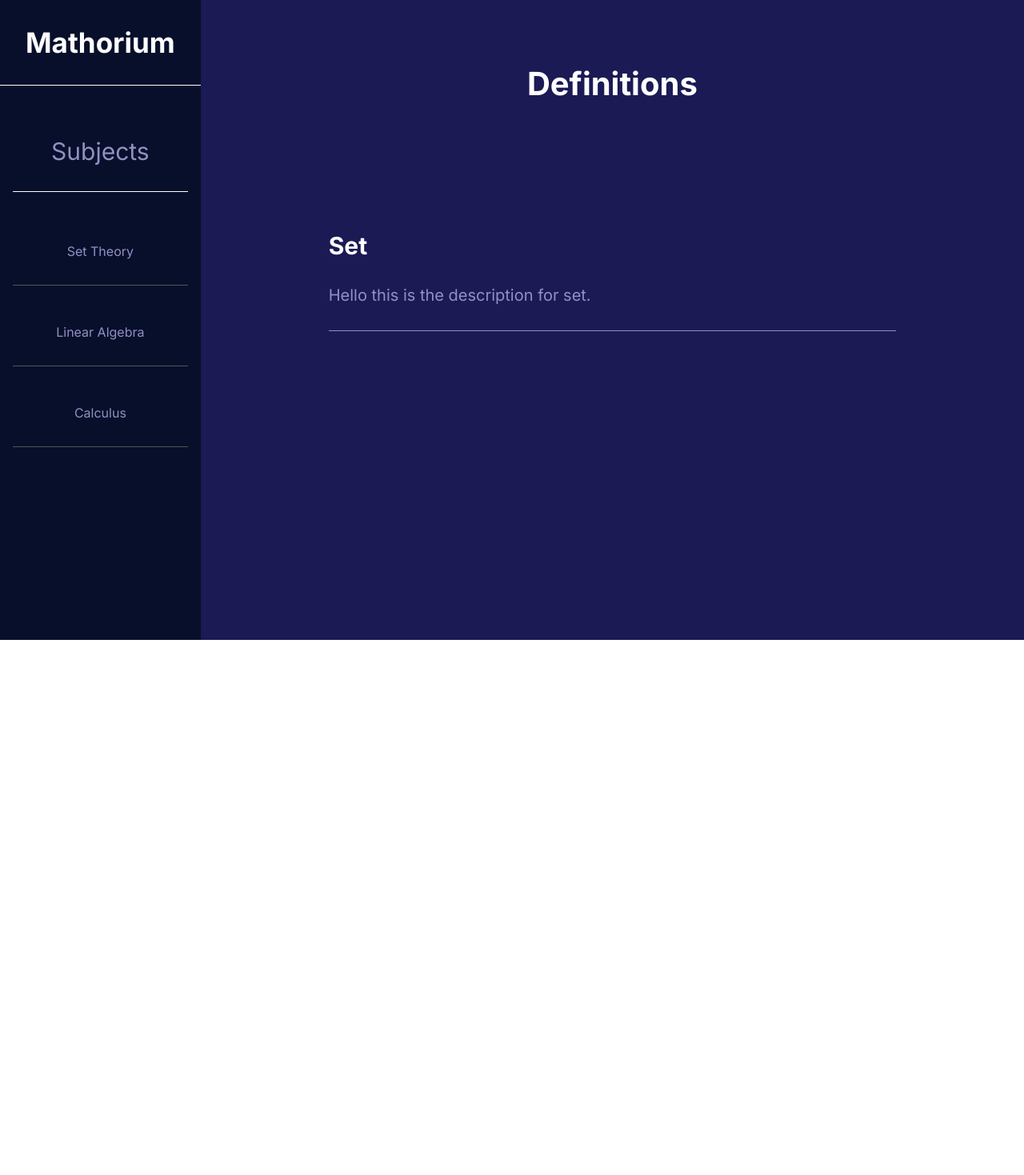
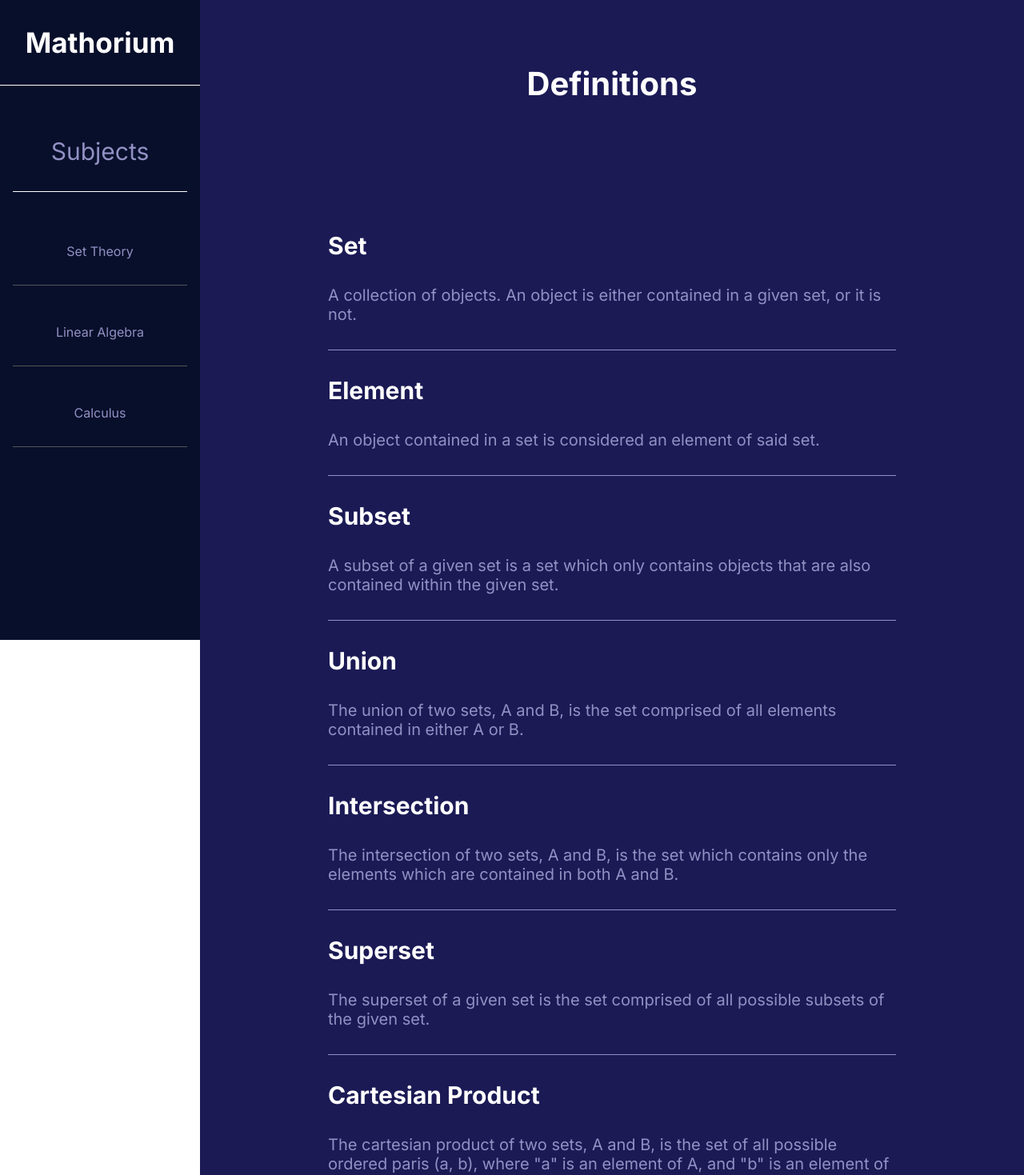
Before and after one commit to ottav14/mathorium, a Next.js app: page /set-theory/definitions in a window 1280 px wide. Shown: the top 1469 px of the page at 80% size. Before the commit the page ends 800 px from the top, so only its background shows below. Built offline with nearby package versions, Linux system fonts and the light colour scheme.

Commit message:
Things starting to look pretttttyyy good.

```diff
--- a/app/components/Definition/Definition.module.css
+++ b/app/components/Definition/Definition.module.css
@@ -1,5 +1,6 @@
 .definition {
 	border-bottom: 1px solid rgb(var(--light-grey-rgb));
+	margin-bottom: 2rem;
 }
 
 .term {
--- a/app/components/Sidebar/Sidebar.module.css
+++ b/app/components/Sidebar/Sidebar.module.css
@@ -1,5 +1,7 @@
 .sidebar {
 	display: flex;
+	position: fixed;
+	width: var(--sidebar-width);
 	flex-direction: column;
 	background-color: rgb(var(--dark-blue-rgb));
 	height: 100vh;
--- a/app/globals.css
+++ b/app/globals.css
@@ -1,5 +1,6 @@
 :root {
   --max-width: 1100px;
+  --sidebar-width: 250px;
   --border-radius: 12px;
   --font-mono: ui-monospace, Menlo, Monaco, "Cascadia Mono", "Segoe UI Mono",
     "Roboto Mono", "Oxygen Mono", "Ubuntu Monospace", "Source Code Pro",
@@ -102,6 +103,7 @@ a {
 
 .main {
 	flex: 1;
+	margin-left: var(--sidebar-width);
 	background-color: rgb(var(--blue-rgb));
 }
 
--- a/app/page.module.css
+++ b/app/page.module.css
@@ -11,4 +11,5 @@
 	padding: 5rem;
 	padding-top: 1rem;
 	font-size: 20px;
+	font-weight: normal;
 }
--- a/app/set-theory/definitions/page.module.css
+++ b/app/set-theory/definitions/page.module.css
@@ -1,6 +1,7 @@
 .notesBody {
 	display: flex;
 	flex-direction: column;
+	margin-bottom: 5rem;
 }
 
 .notesTitle {
--- a/app/set-theory/definitions/page.tsx
+++ b/app/set-theory/definitions/page.tsx
@@ -9,7 +9,28 @@ export default function Definitions() {
 			</div>
 			<div className={styles.notesContent}>
 				<Definition term="Set">
-					Hello this is the description for set.
+					A collection of objects. An object is either contained in a given set, or it is not.
+				</Definition>
+				<Definition term="Element">
+					An object contained in a set is considered an element of said set.
+				</Definition>
+				<Definition term="Subset">
+					A subset of a given set is a set which only contains objects that are also contained
+					within the given set.
+				</Definition>
+				<Definition term="Union">
+					The union of two sets, A and B, is the set comprised of all elements contained in either A or B.
+				</Definition>
+				<Definition term="Intersection">
+					The intersection of two sets, A and B, is the set which contains only the elements which are
+					contained in both A and B.
+				</Definition>
+				<Definition term="Superset">
+					The superset of a given set is the set comprised of all possible subsets of the given set.
+				</Definition>
+				<Definition term="Cartesian Product">
+					The cartesian product of two sets, A and B, is the set of all possible ordered paris (a, b),
+					where "a" is an element of A, and "b" is an element of B.
 				</Definition>
 			</div>
 		</div>
--- a/app/set-theory/page.module.css
+++ b/app/set-theory/page.module.css
@@ -4,13 +4,13 @@
 	flex: 1;
 	padding: 5rem;
 	font-size: 40px;
-	font-weight: bold;
 }
 
 .notesTitle {
 	display: flex;
 	justify-content: center;
 	font-size: 40px;
+	font-weight: bold;
 	color: #fff;
 }
 
@@ -24,6 +24,7 @@
 	display: flex;
 	justify-content: center;
 	font-size: 40px;
+	font-weight: bold;
 	color: #fff;
 }
 
```
